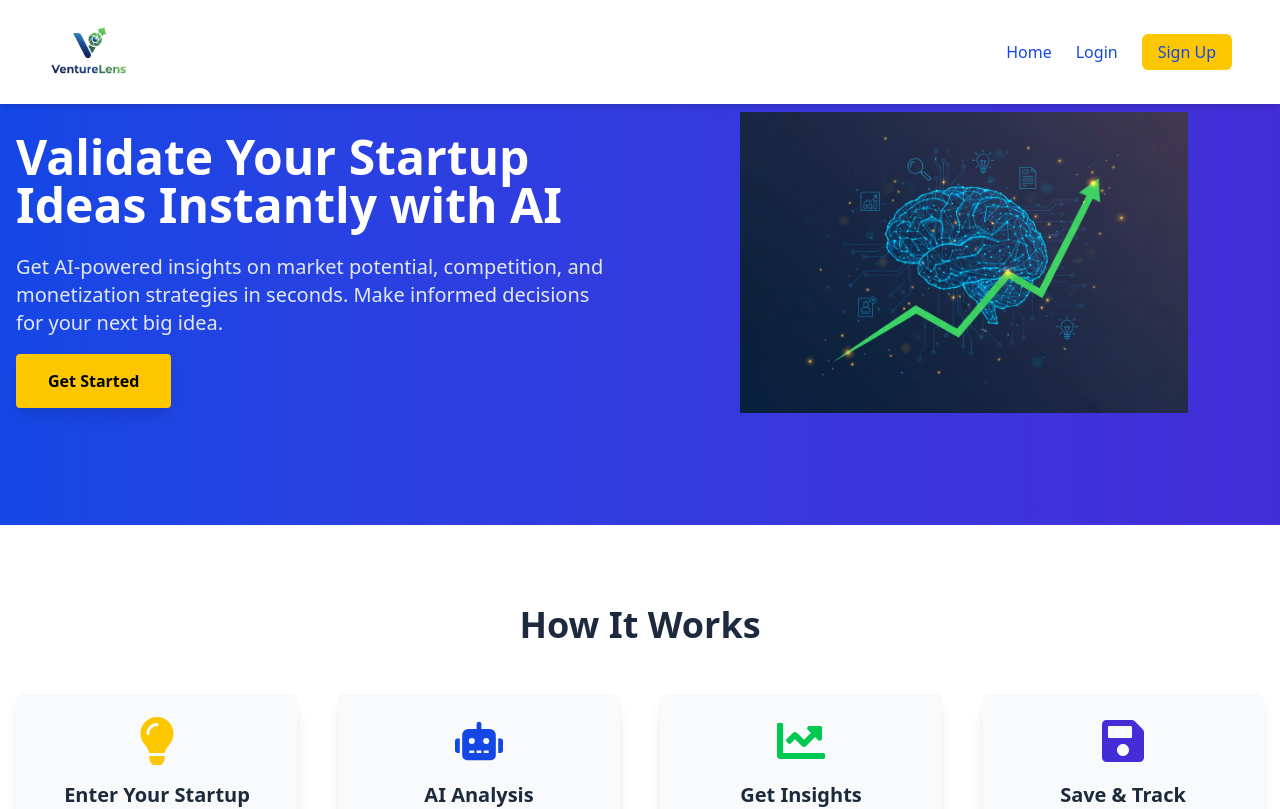
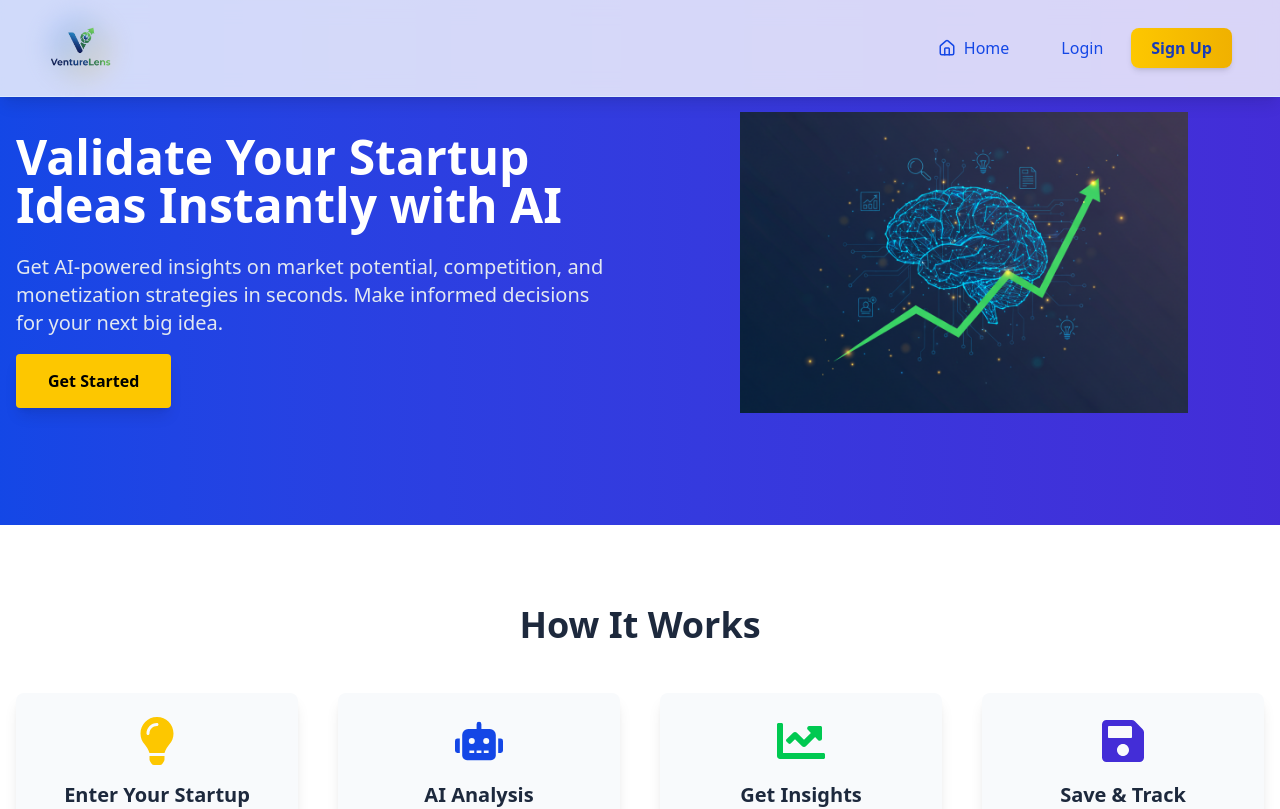
Before and after one commit to mayurCoder2004/venture-lens, a React (Vite) app in the folder client/: page / in a window 1280 px wide. Shown: the top 809 px of the page. Built offline with nearby package versions, Linux system fonts and the light colour scheme; no server answers.

Commit message:
Enhanced the navbar

```diff
--- a/client/src/components/Navbar.jsx
+++ b/client/src/components/Navbar.jsx
@@ -1,6 +1,6 @@
 import React, { useState, useContext } from "react";
 import { Link, useNavigate } from "react-router-dom";
-import { Menu, X } from "lucide-react";
+import { Menu, X, Home, LayoutDashboard, LogOut, User } from "lucide-react";
 import { AuthContext } from "../context/AuthContext";
 
 const Navbar = () => {
@@ -9,104 +9,167 @@ const Navbar = () => {
   const navigate = useNavigate();
 
   const handleLogout = () => {
-    logout(); // clears token and user info
-    navigate("/login"); // redirect to login page
+    logout();
+    navigate("/login");
   };
 
   return (
-    <nav className="w-full bg-white shadow-md fixed top-0 left-0 z-50">
-      <div className="flex justify-between items-center px-6 py-3 md:px-12">
-        {/* Logo */}
-        <Link to="/" className="flex items-center gap-2">
+    <nav className="w-full bg-white/80 backdrop-blur-md shadow-lg fixed top-0 left-0 z-50 border-b border-blue-100">
+      <div className="max-w-7xl mx-auto flex justify-between items-center px-6 py-4 md:px-12">
+        {/* Logo with enhanced styling */}
+        <Link to="/" className="flex items-center gap-3 group">
+          <div className="relative">
+            <div className="absolute inset-0 bg-gradient-to-br from-blue-500 to-yellow-400 rounded-full blur-md opacity-30 group-hover:opacity-50 transition-opacity duration-300"></div>
             <img
               src="/venture-lens-logo.png"
               alt="AI Idea Validator Logo"
-            className="h-20 w-20 object-contain"
+              className="h-16 w-16 object-contain relative z-10 transform group-hover:scale-105 transition-transform duration-300"
             />
+          </div>
+          {/* <span className="text-xl font-bold bg-gradient-to-r from-blue-700 to-blue-500 bg-clip-text text-transparent hidden lg:block">
+            VentureLens
+          </span> */}
         </Link>
 
         {/* Desktop Menu */}
-        <div className="hidden md:flex gap-6 items-center text-blue-700 font-medium">
-          <Link to="/" className="hover:text-yellow-400 transition">Home</Link>
+        <div className="hidden md:flex gap-2 items-center">
+          <Link
+            to="/"
+            className="flex items-center gap-2 px-4 py-2 text-blue-700 font-medium rounded-lg hover:bg-blue-50 transition-all duration-200"
+          >
+            <Home size={18} />
+            <span>Home</span>
+          </Link>
+
           {user && (
-            <Link to="/dashboard" className="hover:text-yellow-400 transition">
-              Dashboard
+            <Link
+              to="/dashboard"
+              className="flex items-center gap-2 px-4 py-2 text-blue-700 font-medium rounded-lg hover:bg-blue-50 transition-all duration-200"
+            >
+              <LayoutDashboard size={18} />
+              <span>Dashboard</span>
+            </Link>
+          )}
+
+          {!user ? (
+            <div className="flex gap-2 ml-2">
+              <Link
+                to="/login"
+                className="px-5 py-2 text-blue-700 font-medium rounded-lg hover:bg-blue-50 transition-all duration-200"
+              >
+                Login
+              </Link>
+              <Link
+                to="/signup"
+                className="px-5 py-2 bg-gradient-to-r from-yellow-400 to-yellow-500 text-blue-800 font-semibold rounded-lg hover:from-yellow-300 hover:to-yellow-400 shadow-md hover:shadow-lg transform hover:-translate-y-0.5 transition-all duration-200"
+              >
+                Sign Up
+              </Link>
+            </div>
+          ) : (
+            <div className="flex items-center gap-3 ml-4 pl-4 border-l border-blue-200">
+              {/* User Profile Badge */}
+              <div className="flex items-center gap-2 px-3 py-2 bg-gradient-to-br from-blue-50 to-yellow-50 rounded-lg">
+                <div className="w-8 h-8 rounded-full bg-gradient-to-br from-blue-500 to-yellow-400 flex items-center justify-center text-white font-semibold text-sm">
+                  {user.name.charAt(0).toUpperCase()}
+                </div>
+                <span className="text-slate-700 font-medium">
+                  {user.name}
+                </span>
+              </div>
+
+              {/* Logout button */}
+              <button
+                onClick={handleLogout}
+                className="flex items-center gap-2 px-4 py-2 bg-blue-700 text-white font-medium rounded-lg hover:bg-blue-800 shadow-md hover:shadow-lg transform hover:-translate-y-0.5 transition-all duration-200"
+              >
+                <LogOut size={18} />
+                <span>Logout</span>
+              </button>
+            </div>
+          )}
+        </div>
+
+        {/* Mobile Menu Button */}
+        <button
+          onClick={() => setOpen(!open)}
+          className="md:hidden p-2 text-blue-700 hover:bg-blue-50 rounded-lg transition-colors duration-200"
+        >
+          {open ? <X size={24} /> : <Menu size={24} />}
+        </button>
+      </div>
+
+      {/* Mobile Dropdown Menu with animation */}
+      <div
+        className={`md:hidden overflow-hidden transition-all duration-300 ease-in-out ${
+          open ? "max-h-96 opacity-100" : "max-h-0 opacity-0"
+        }`}
+      >
+        <div className="bg-white/95 backdrop-blur-md border-t border-blue-100 shadow-lg py-4 px-6 flex flex-col gap-2">
+          <Link
+            to="/"
+            onClick={() => setOpen(false)}
+            className="flex items-center gap-3 px-4 py-3 text-blue-700 font-medium rounded-lg hover:bg-blue-50 transition-all duration-200"
+          >
+            <Home size={20} />
+            <span>Home</span>
+          </Link>
+
+          {user && (
+            <Link
+              to="/dashboard"
+              onClick={() => setOpen(false)}
+              className="flex items-center gap-3 px-4 py-3 text-blue-700 font-medium rounded-lg hover:bg-blue-50 transition-all duration-200"
+            >
+              <LayoutDashboard size={20} />
+              <span>Dashboard</span>
             </Link>
           )}
 
           {!user ? (
             <>
-              <Link to="/login" className="hover:text-yellow-400 transition">Login</Link>
+              <Link
+                to="/login"
+                onClick={() => setOpen(false)}
+                className="px-4 py-3 text-blue-700 font-medium rounded-lg hover:bg-blue-50 transition-all duration-200 text-center"
+              >
+                Login
+              </Link>
               <Link
                 to="/signup"
-                className="bg-yellow-400 text-blue-700 px-4 py-1.5 rounded-md hover:bg-yellow-300 transition"
+                onClick={() => setOpen(false)}
+                className="px-4 py-3 bg-gradient-to-r from-yellow-400 to-yellow-500 text-blue-800 font-semibold rounded-lg hover:from-yellow-300 hover:to-yellow-400 shadow-md transition-all duration-200 text-center"
               >
                 Sign Up
               </Link>
             </>
           ) : (
             <>
-              {/* Greeting */}
-              <span className="text-slate-800 dark:text-slate-200 font-medium">
+              {/* User info */}
+              <div className="flex items-center gap-3 px-4 py-3 bg-gradient-to-br from-blue-50 to-yellow-50 rounded-lg mt-2">
+                <div className="w-10 h-10 rounded-full bg-gradient-to-br from-blue-500 to-yellow-400 flex items-center justify-center text-white font-semibold">
+                  {user.name.charAt(0).toUpperCase()}
+                </div>
+                <span className="text-slate-700 font-medium">
                   Hi, {user.name}
                 </span>
+              </div>
 
               {/* Logout button */}
               <button
-                onClick={handleLogout}
-                className="bg-yellow-400 text-blue-700 px-4 py-1.5 rounded-md hover:bg-yellow-300 transition"
+                onClick={() => {
+                  handleLogout();
+                  setOpen(false);
+                }}
+                className="flex items-center justify-center gap-2 px-4 py-3 bg-blue-700 text-white font-medium rounded-lg hover:bg-blue-800 shadow-md transition-all duration-200 mt-2"
               >
-                Logout
+                <LogOut size={20} />
+                <span>Logout</span>
               </button>
             </>
           )}
         </div>
-
-        {/* Mobile Menu Button */}
-        <button onClick={() => setOpen(!open)} className="md:hidden text-blue-700">
-          {open ? <X size={26} /> : <Menu size={26} />}
-        </button>
       </div>
-
-      {/* Mobile Dropdown Menu */}
-      {open && (
-        <div className="md:hidden bg-white border-t border-blue-200 shadow-md py-3 flex flex-col items-center gap-4">
-          <Link to="/" onClick={() => setOpen(false)} className="text-blue-700 hover:text-yellow-400 transition">Home</Link>
-          {user && (
-            <Link to="/dashboard" onClick={() => setOpen(false)} className="text-blue-700 hover:text-yellow-400 transition">
-              Dashboard
-            </Link>
-          )}
-
-          {!user ? (
-            <>
-              <Link to="/login" onClick={() => setOpen(false)} className="text-blue-700 hover:text-yellow-400 transition">Login</Link>
-              <Link
-                to="/signup"
-                onClick={() => setOpen(false)}
-                className="bg-yellow-400 text-blue-700 px-4 py-1.5 rounded-md hover:bg-yellow-300 transition"
-              >
-                Sign Up
-              </Link>
-            </>
-          ) : (
-            <>
-              {/* Greeting */}
-              <span className="text-slate-800 dark:text-slate-200 font-medium">
-                Hi, {user.name}
-              </span>
-
-              {/* Logout button */}
-              <button
-                onClick={() => { handleLogout(); setOpen(false); }}
-                className="bg-yellow-400 text-blue-700 px-4 py-1.5 rounded-md hover:bg-yellow-300 transition"
-              >
-                Logout
-              </button>
-            </>
-          )}
-        </div>
-      )}
     </nav>
   );
 };
```
Lines whose indentation alone changed are shown as unchanged.
